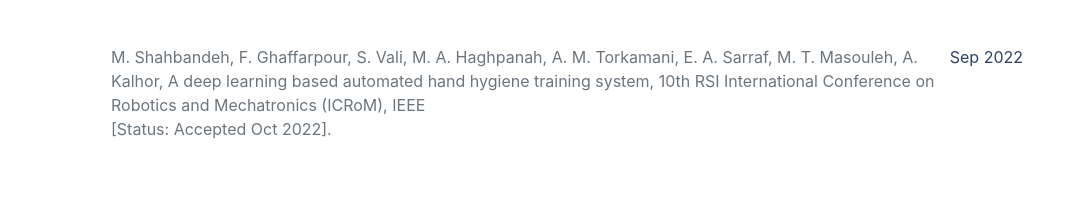
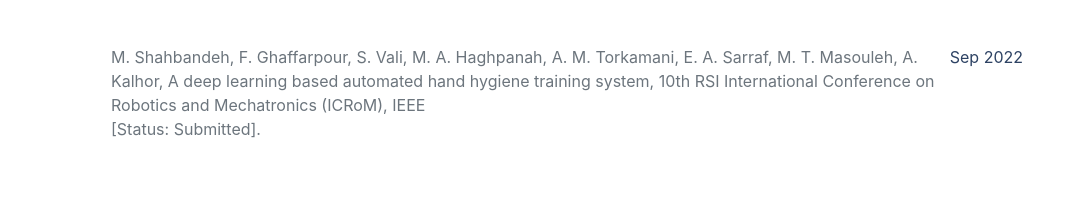
Before and after one commit to GHFATEMEH/GHFATEMEH.github.io, a plain HTML site: page index.html in a window 1280 px wide. Shown: the part 3308-3515 px from the top of the page, without its empty margins (209-1280 px from the left). Drawn offline with nearby package versions, Linux system fonts and the light colour scheme; a web font is replaced by a local one.

Commit message:
Update index.html

```diff
--- a/index.html
+++ b/index.html
@@ -179,7 +179,7 @@
                             <!--<h3 class="mb-0">University of Tehran</h3>-->
                             <!--<div class="subheading mb-3">B.Sc. Computer Engineering (Software Engineering Major) </div>-->
                             <div>M. Shahbandeh, F. Ghaffarpour, S. Vali, M. A. Haghpanah, A. M. Torkamani, E. A. Sarraf, M. T. Masouleh, A. Kalhor, A deep learning based automated hand hygiene training system, 10th RSI International Conference on Robotics and Mechatronics (ICRoM), IEEE</div>
-                                <div>[Status: Accepted Oct 2022].</div>
+                                <div>[Status: Submitted].</div>
                             <!--<p>GPA: 3.23</p>-->
                         </div>
                         <div class="flex-shrink-0"><span class="text-primary">Sep 2022</span></div>
```
